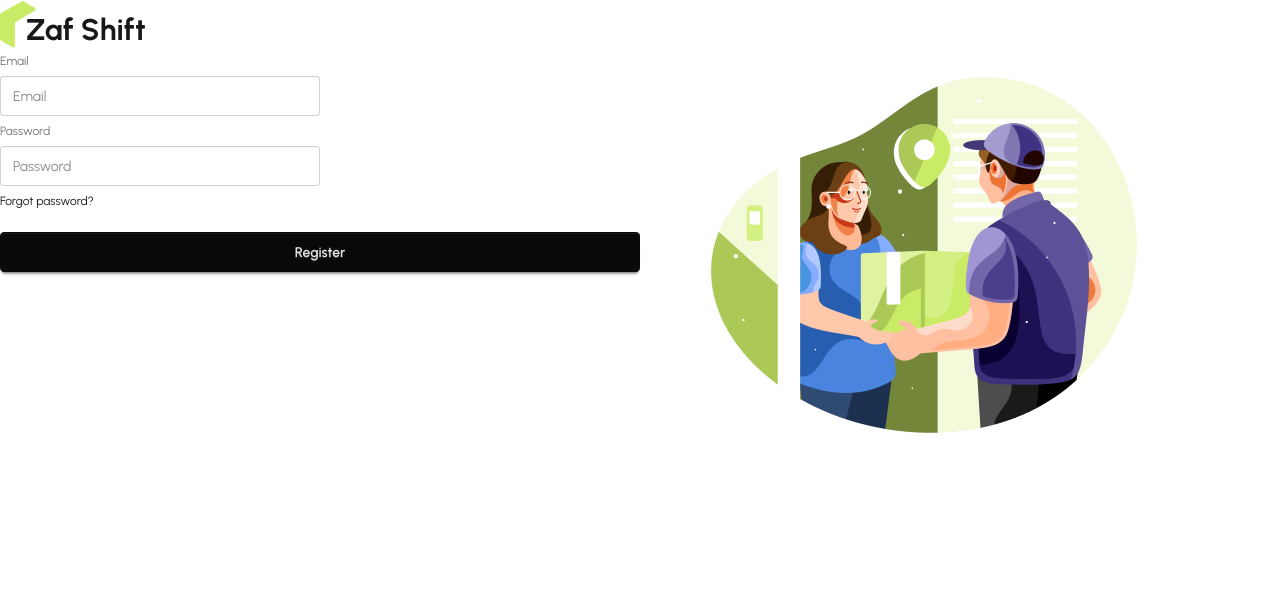
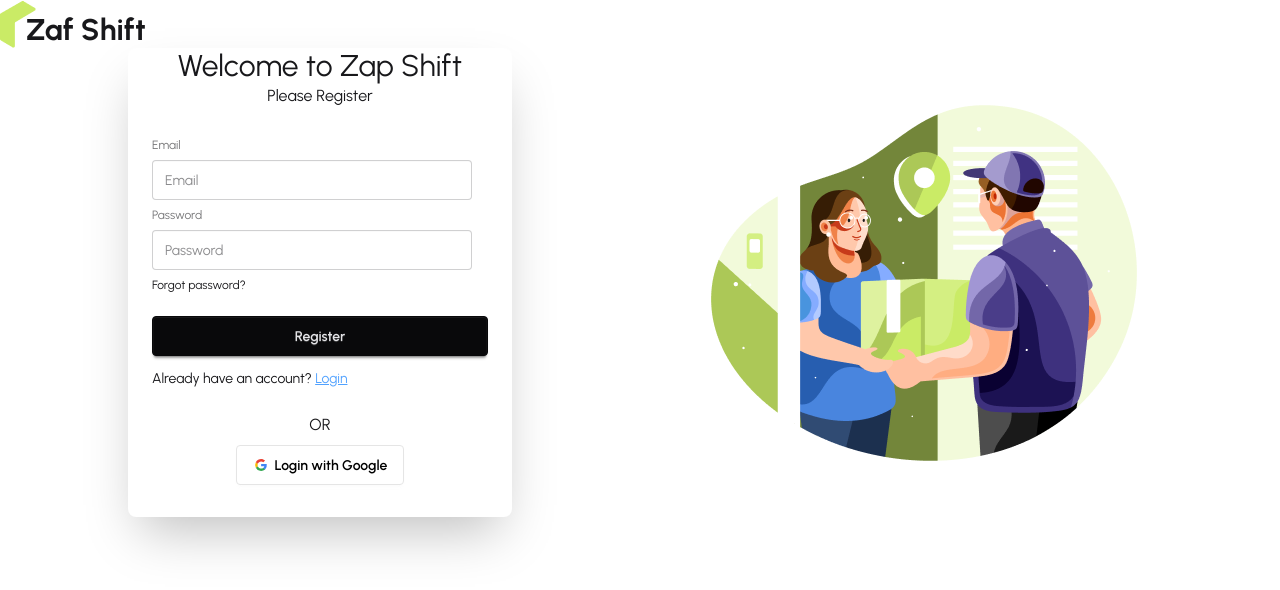
Before and after one commit to RuhulAminSharif/Zap-Shift, a React app in the folder frontend/: page /register in a window 1280 px wide. Shown: the top 590 px of the page. Built offline with nearby package versions, Linux system fonts and the light colour scheme; no server answers; the HTML template or start-up script is replaced by a standard one.

Commit message:
feat: google sign in added

```diff
--- a/frontend/src/contexts/Auth/AuthProvider.jsx
+++ b/frontend/src/contexts/Auth/AuthProvider.jsx
@@ -1,22 +1,58 @@
-import React from "react";
+import React, { useEffect, useState } from "react";
 import { AuthContext } from "./AuthContext";
 import {
   createUserWithEmailAndPassword,
+  GoogleAuthProvider,
+  onAuthStateChanged,
   signInWithEmailAndPassword,
+  signInWithPopup,
+  signOut,
 } from "firebase/auth";
 import { auth } from "../../firebase/firebase.config";
 
+const googleProvider = new GoogleAuthProvider();
+
 const AuthProvider = ({ children }) => {
+  const [user, setUser] = useState(null);
+  const [loading, setLoading] = useState(true);
   const registerUser = (email, password) => {
+    setLoading(true);
     return createUserWithEmailAndPassword(auth, email, password);
   };
 
   const signInUser = (email, password) => {
+    setLoading(true);
     return signInWithEmailAndPassword(auth, email, password);
   };
+
+  const signInGoogle = () => {
+    setLoading(true);
+    return signInWithPopup(auth, googleProvider);
+  };
+
+  const logOut = () => {
+    setLoading(true);
+    return signOut(auth);
+  };
+
+  // Observe user state
+  useEffect(() => {
+    const unsubscribe = onAuthStateChanged(auth, (currentUser) => {
+      setUser(currentUser);
+      setLoading(false);
+    });
+    return () => {
+      unsubscribe();
+    };
+  }, []);
   const authInfo = {
+    user,
+    setUser,
+    loading,
     registerUser,
     signInUser,
+    signInGoogle,
+    logOut,
   };
   return <AuthContext value={authInfo}>{children}</AuthContext>;
 };
--- a/frontend/src/layouts/AuthLayout.jsx
+++ b/frontend/src/layouts/AuthLayout.jsx
@@ -7,7 +7,7 @@
   return (
     <div className="max-w-[1440px] mx-auto">
       <Logo></Logo>
-      <div className="flex ">
+      <div className="flex items-center">
         <div className="flex-1">
           <Outlet></Outlet>
         </div>
--- a/frontend/src/pages/Auth/Login/Login.jsx
+++ b/frontend/src/pages/Auth/Login/Login.jsx
@@ -2,6 +2,7 @@
 import { useForm } from "react-hook-form";
 import useAuth from "../../../hooks/useAuth";
 import { Link } from "react-router";
+import SocialLogin from "../SocialLogin/SocialLogin";
 
 const Login = () => {
   const {
@@ -60,7 +61,7 @@
           <button className="btn btn-neutral mt-4">Login</button>
         </fieldset>
         <p>
-          New to Zap Shift{" "}
+          New to Zap Shift?{" "}
           <Link
             state={location.state}
             className="text-blue-400 underline"
@@ -70,6 +71,7 @@
           </Link>
         </p>
       </form>
+      <SocialLogin></SocialLogin>
     </div>
   );
 };
--- a/frontend/src/pages/Auth/Register/Register.jsx
+++ b/frontend/src/pages/Auth/Register/Register.jsx
@@ -1,6 +1,8 @@
 import React from "react";
 import { useForm } from "react-hook-form";
 import useAuth from "../../../hooks/useAuth";
+import { Link } from "react-router";
+import SocialLogin from "../SocialLogin/SocialLogin";
 
 const Register = () => {
   const {
@@ -21,8 +23,10 @@
       });
   };
   return (
-    <div>
-      <form onSubmit={handleSubmit(handleRegistration)}>
+    <div className="card bg-base-100 w-full mx-auto max-w-sm shrink-0 shadow-2xl">
+      <h3 className="text-3xl text-center">Welcome to Zap Shift</h3>
+      <p className="text-center">Please Register</p>
+      <form onSubmit={handleSubmit(handleRegistration)} className="card-body">
         <fieldset className="fieldset">
           {/* Email */}
           <label className="label">Email</label>
@@ -66,7 +70,14 @@
           </div>
           <button className="btn btn-neutral mt-4">Register</button>
         </fieldset>
+        <p>
+          Already have an account?{" "}
+          <Link to="/login" className="text-blue-400 underline">
+            Login
+          </Link>
+        </p>
       </form>
+      <SocialLogin></SocialLogin>
     </div>
   );
 };
--- /dev/null
+++ b/frontend/src/pages/Auth/SocialLogin/SocialLogin.jsx
@@ -0,0 +1,61 @@
+import React from "react";
+import useAuth from "../../../hooks/useAuth";
+import { useLocation, useNavigate } from "react-router";
+
+const SocialLogin = () => {
+  const { signInGoogle } = useAuth();
+  const location = useLocation();
+  const navigate = useNavigate();
+
+  const handleGoogleSignIn = () => {
+    signInGoogle()
+      .then((result) => {
+        console.log(result.user);
+        navigate(location.state || "/");
+      })
+      .catch((error) => {
+        console.log(error);
+      });
+  };
+
+  return (
+    <div className="text-center pb-8">
+      <p className="mb-2">OR</p>
+      <button
+        onClick={handleGoogleSignIn}
+        className="btn bg-white text-black border-[#e5e5e5]"
+      >
+        <svg
+          aria-label="Google logo"
+          width="16"
+          height="16"
+          xmlns="http://www.w3.org/2000/svg"
+          viewBox="0 0 512 512"
+        >
+          <g>
+            <path d="m0 0H512V512H0" fill="#fff"></path>
+            <path
+              fill="#34a853"
+              d="M153 292c30 82 118 95 171 60h62v48A192 192 0 0190 341"
+            ></path>
+            <path
+              fill="#4285f4"
+              d="m386 400a140 175 0 0053-179H260v74h102q-7 37-38 57"
+            ></path>
+            <path
+              fill="#fbbc02"
+              d="m90 341a208 200 0 010-171l63 49q-12 37 0 73"
+            ></path>
+            <path
+              fill="#ea4335"
+              d="m153 219c22-69 116-109 179-50l55-54c-78-75-230-72-297 55"
+            ></path>
+          </g>
+        </svg>
+        Login with Google
+      </button>
+    </div>
+  );
+};
+
+export default SocialLogin;
--- a/frontend/src/pages/Shared/Navbar/NavBar.jsx
+++ b/frontend/src/pages/Shared/Navbar/NavBar.jsx
@@ -1,8 +1,18 @@
 import React from "react";
 import Logo from "../../../components/Logo/Logo";
-import { NavLink } from "react-router";
+import { Link, NavLink } from "react-router";
+import useAuth from "../../../hooks/useAuth";
 
 const NavBar = () => {
+  const { user, logOut } = useAuth();
+
+  const handleLogOut = () => {
+    logOut()
+      .then()
+      .catch((error) => {
+        console.log(error);
+      });
+  };
   const links = (
     <>
       <li>
@@ -52,7 +62,18 @@
         <ul className="menu menu-horizontal px-1">{links}</ul>
       </div>
       <div className="navbar-end">
-        <a className="btn">Button</a>
+        {user ? (
+          <a onClick={handleLogOut} className="btn">
+            Log Out
+          </a>
+        ) : (
+          <Link className="btn" to="/login">
+            Log in
+          </Link>
+        )}
+        <Link className="btn btn-primary text-black mx-4" to="/">
+          Be a Rider
+        </Link>
       </div>
     </div>
   );
--- /dev/null
+++ b/frontend/src/routes/PrivateRoute.jsx
@@ -0,0 +1,24 @@
+import React from "react";
+import { Navigate, useLocation } from "react-router";
+import useAuth from "../hooks/useAuth";
+
+const PrivateRoute = ({ children }) => {
+  const { user, loading } = useAuth();
+  const location = useLocation();
+
+  if (loading) {
+    return (
+      <div className="mx-auto h-10">
+        <span className="loading loading-infinity loading-xl"></span>
+      </div>
+    );
+  }
+
+  if (!user) {
+    return <Navigate state={location.pathname} to="/login"></Navigate>;
+  }
+
+  return children;
+};
+
+export default PrivateRoute;
```
